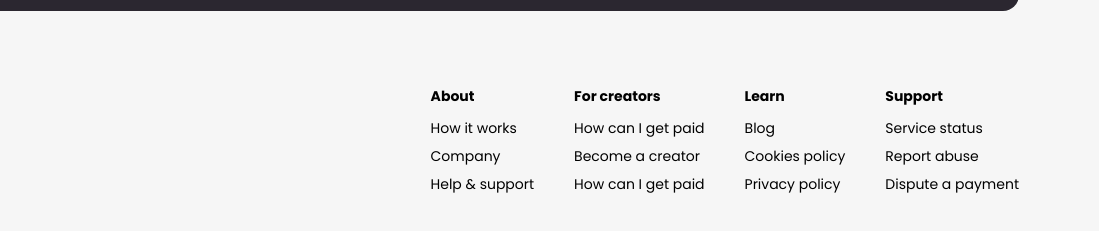
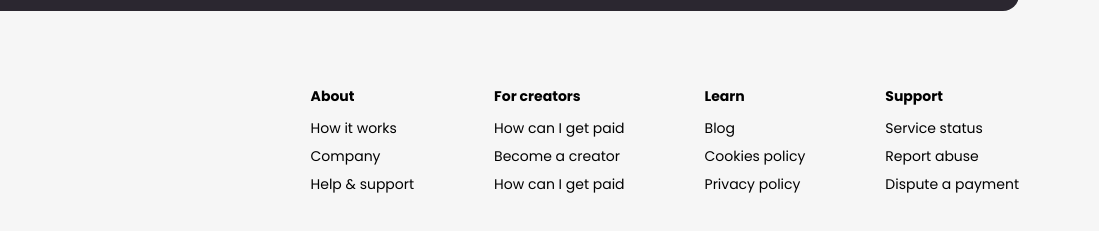
Before and after one commit to JehoshaphatOse/Landing_Page, a website: page index.html in a window 1280 px wide. Shown: the part 2516-2747 px from the top of the page, 181-1280 px from the left. Drawn offline with Linux system fonts and the light colour scheme.

Commit message:
adjust footer gap

```diff
--- a/index.html
+++ b/index.html
@@ -12,7 +12,7 @@
     />
     <title>Landing Page</title>
   </head>
-  <body class="font-custom max-w-[1480px] mx-auto">
+  <body class="font-custom">
     <main>
       <!-- hero section -->
       <div
@@ -361,7 +361,7 @@
             </div>
           </div>
           <div
-            class="flex md:flex-row flex-col gap-4 md:gap-10 text-sm flex-wrap"
+            class="flex md:flex-row flex-col gap-4 md:gap-20 text-sm flex-wrap"
           >
             <div>
               <div class="font-bold my-3">
```
Also changed, not shown: src/output.css.
